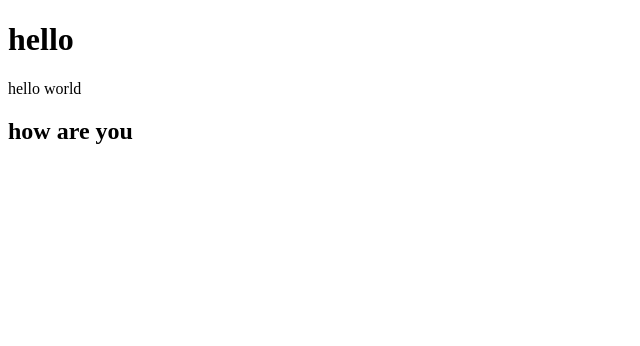
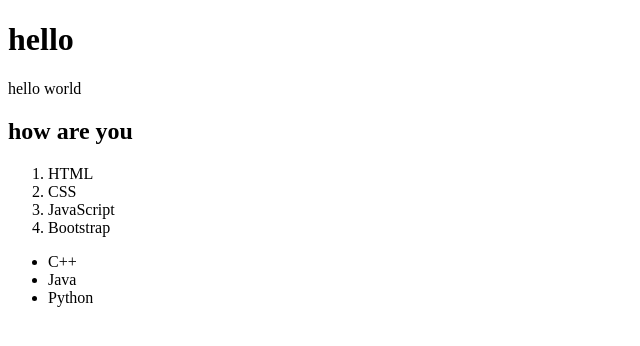
Before and after one commit to Achu1919/Anvika, a plain HTML site: page index.html in a window 1280 px wide. Shown: the whole page, without its empty margins (0-640 px from the left). Drawn offline with Linux system fonts and the light colour scheme.

Commit message:
Index Modified

```diff
--- a/index.html
+++ b/index.html
@@ -9,5 +9,17 @@
     <h1>hello</h1>
     <p>hello world</p>
     <h2>how are you</h2>
+    <ol>
+        <li>HTML</li>
+        <li>CSS</li>
+        <li>JavaScript</li>
+        <li>Bootstrap</li>
+    </ol>
+    <ul>
+        <li>C++</li>
+        <li>Java</li>
+        <li>Python</li>
+    </ul>
+
 </body>
 </html>
```
